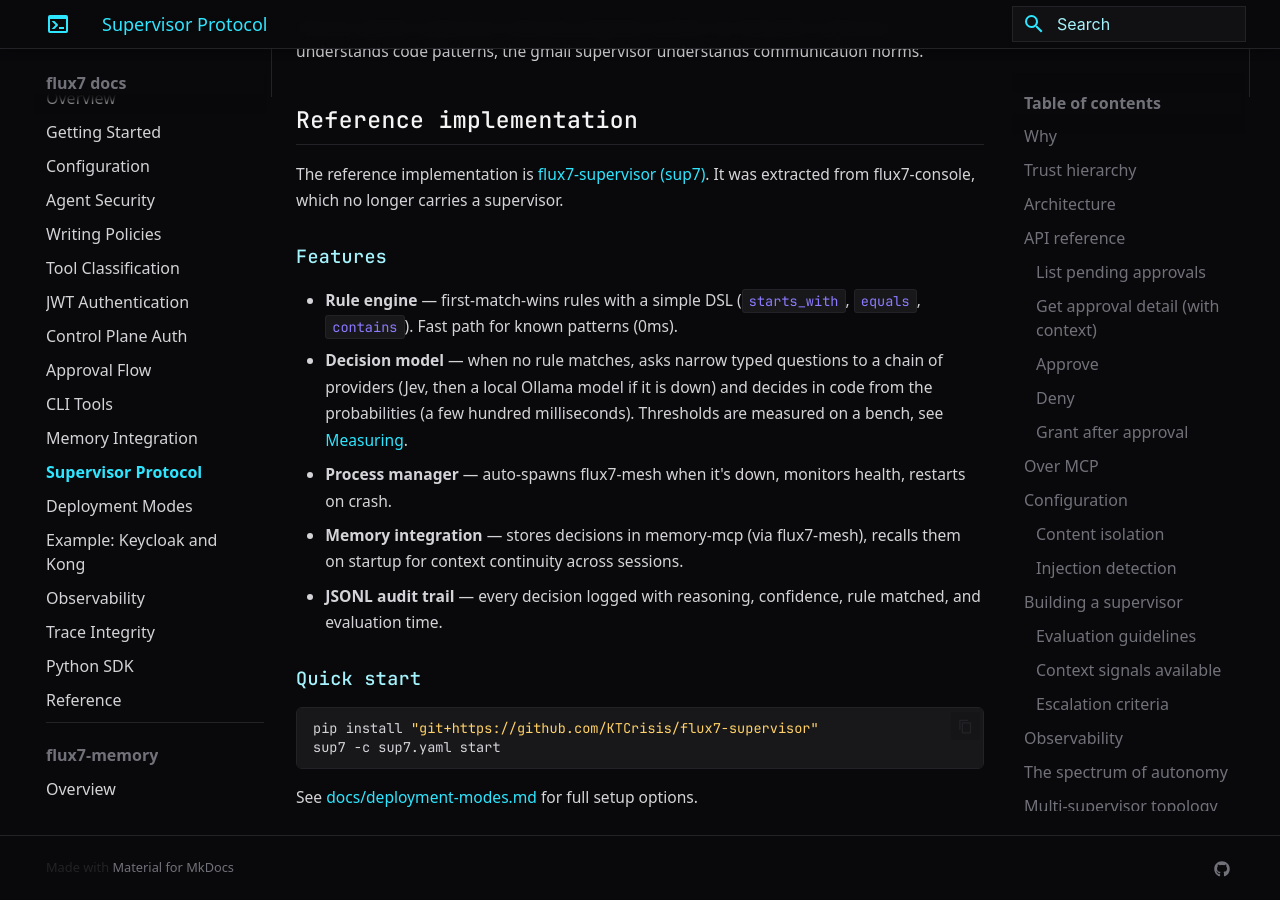
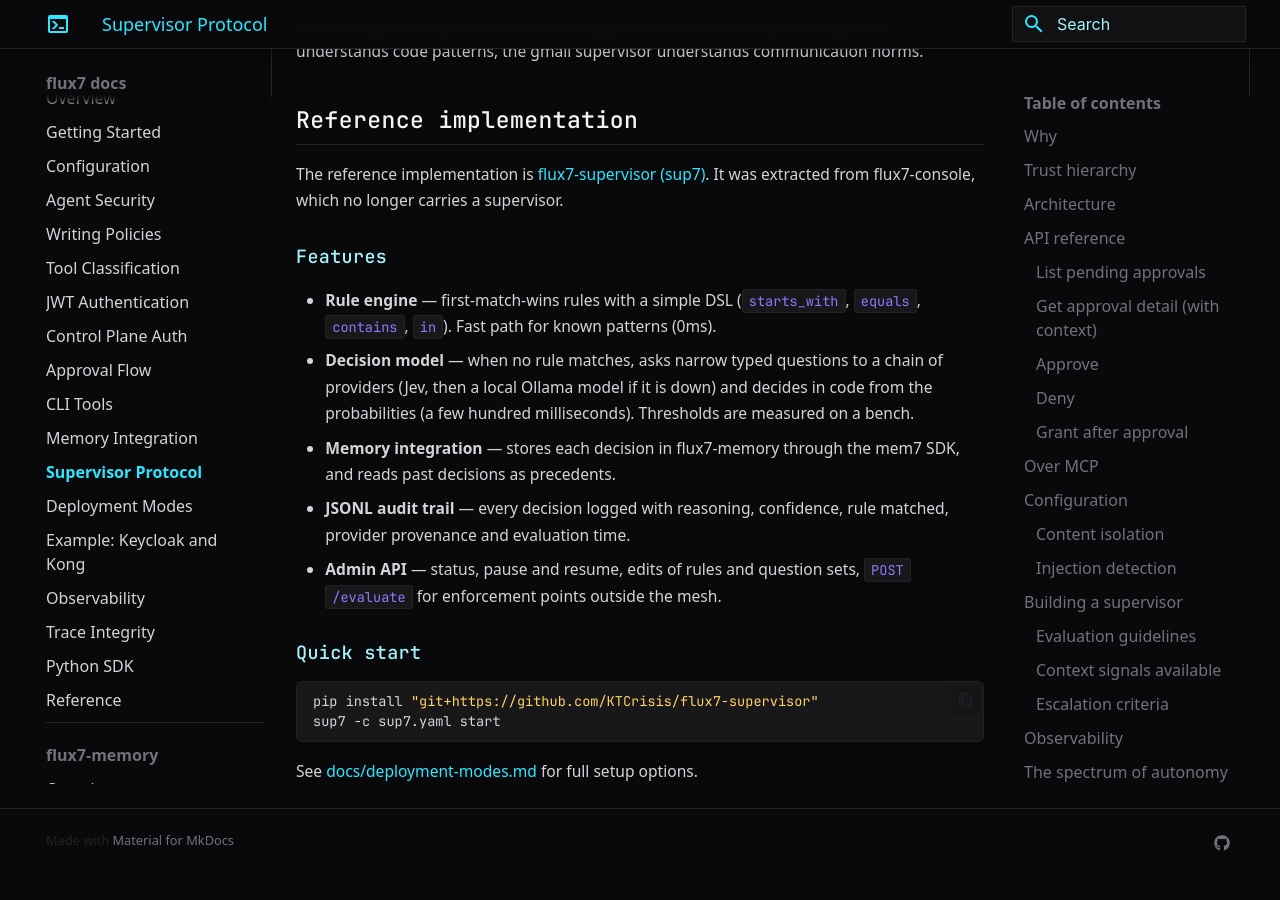
Before and after one commit to KTCrisis/flux7-docs, an MkDocs documentation site: the page built from docs/mesh7/supervisor-protocol.md, in a window 1280 px wide and 900 px high, scrolled down 10621 px. Built offline with MkDocs 1.6.1 and Material for MkDocs 9.7.7, drawn with Linux system fonts in a browser that asks for light colours; some web fonts are replaced; after the commit the page ends 11494 px from its top, so only the background shows below that.

Commit message:
docs(supervisor-protocol): sup7 features as they are (no process manager, mem7 SDK, admin API)
Co-Authored-By: Claude Opus 5.5 (1M context) <noreply@anthropic.com>
Claude-Session: https://claude.ai/code/session_01YCoz65jLLvz5UAsKuyYRcK

```diff
--- a/docs/mesh7/supervisor-protocol.md
+++ b/docs/mesh7/supervisor-protocol.md
@@ -429,11 +429,11 @@ The reference implementation is [flux7-supervisor (sup7)](../sup7/index.md). It
 
 ### Features
 
-- **Rule engine** — first-match-wins rules with a simple DSL (`starts_with`, `equals`, `contains`). Fast path for known patterns (0ms).
-- **Decision model** — when no rule matches, asks narrow typed questions to a chain of providers (Jev, then a local Ollama model if it is down) and decides in code from the probabilities (a few hundred milliseconds). Thresholds are measured on a bench, see [Measuring](../sup7/measuring.md).
-- **Process manager** — auto-spawns flux7-mesh when it's down, monitors health, restarts on crash.
-- **Memory integration** — stores decisions in memory-mcp (via flux7-mesh), recalls them on startup for context continuity across sessions.
-- **JSONL audit trail** — every decision logged with reasoning, confidence, rule matched, and evaluation time.
+- **Rule engine** — first-match-wins rules with a simple DSL (`starts_with`, `equals`, `contains`, `in`). Fast path for known patterns (0ms).
+- **Decision model** — when no rule matches, asks narrow typed questions to a chain of providers (Jev, then a local Ollama model if it is down) and decides in code from the probabilities (a few hundred milliseconds). Thresholds are measured on a bench.
+- **Memory integration** — stores each decision in flux7-memory through the mem7 SDK, and reads past decisions as precedents.
+- **JSONL audit trail** — every decision logged with reasoning, confidence, rule matched, provider provenance and evaluation time.
+- **Admin API** — status, pause and resume, edits of rules and question sets, `POST /evaluate` for enforcement points outside the mesh.
 
 ### Quick start
 
```
